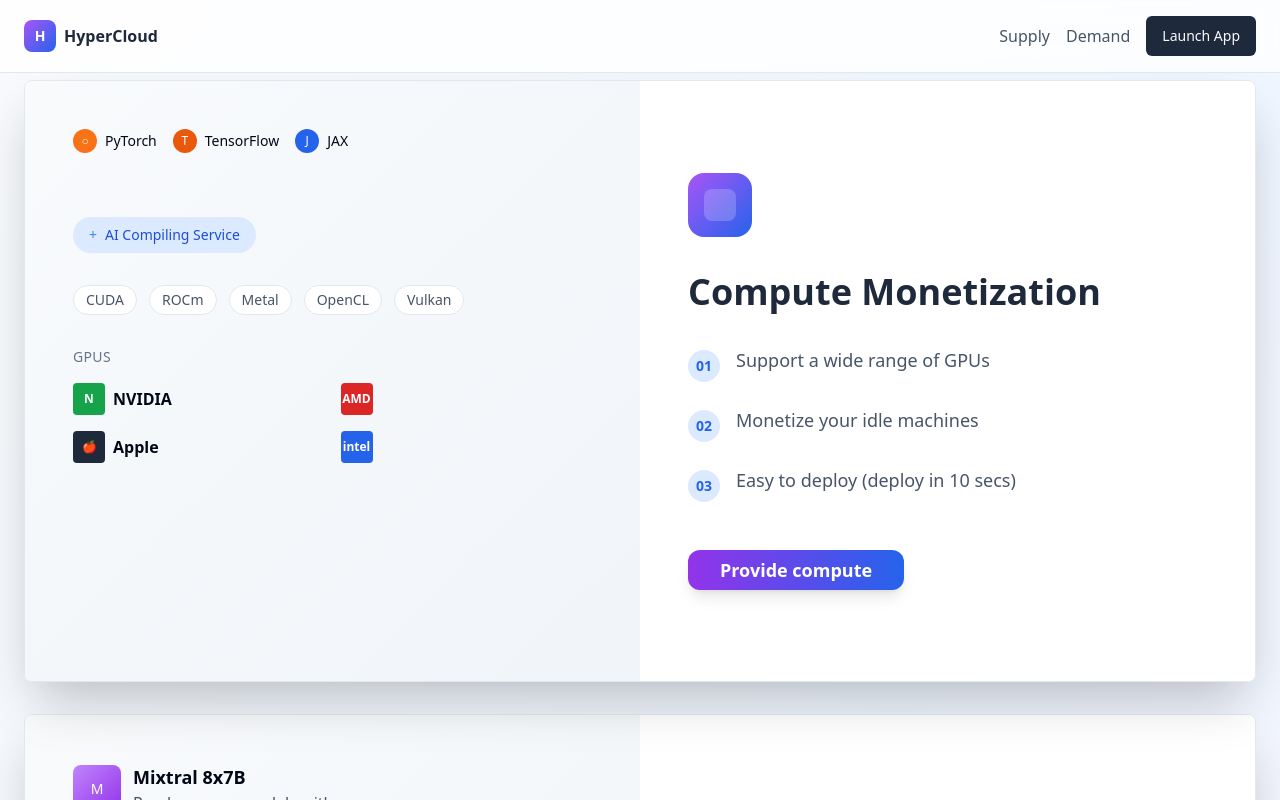
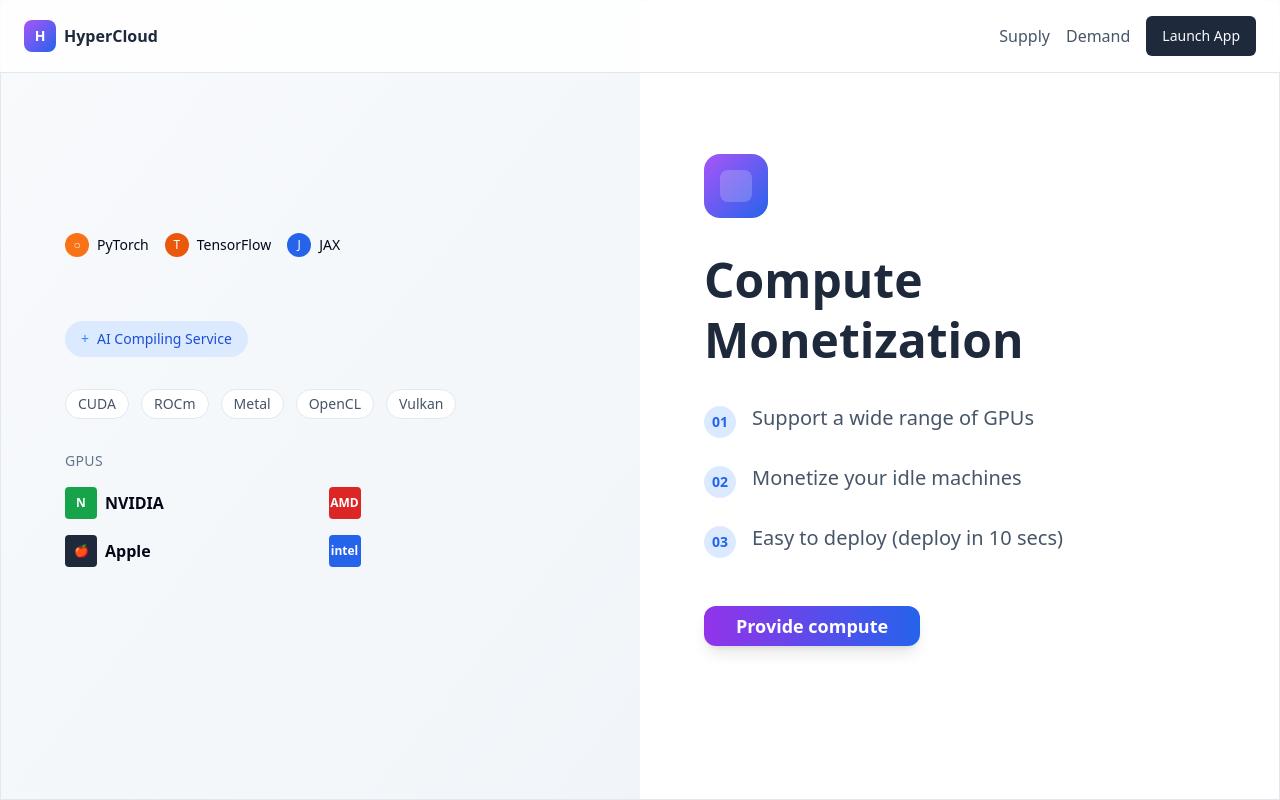
Before and after one commit to Nloperena/ForzaBuilt.com, a React (Vite) app: page / in a window 1280 px wide. Shown: the top 800 px of the page. Built offline with nearby package versions, Linux system fonts and the light colour scheme.

Commit message:
Implement full-width, full-height cards
Cards should take up the full width and height of the display, with subsequent cards taking the place of the previous one on hover.

```diff
--- a/src/pages/Index.tsx
+++ b/src/pages/Index.tsx
@@ -62,7 +62,7 @@ const Index = () => {
   ];
 
   return (
-    <div className="min-h-screen bg-gradient-to-br from-slate-50 via-blue-50 to-purple-50">
+    <div className="relative">
       {/* Header */}
       <div className="fixed top-0 left-0 right-0 z-50 bg-white/80 backdrop-blur-md border-b border-slate-200">
         <div className="max-w-7xl mx-auto px-6 py-4 flex justify-between items-center">
@@ -81,30 +81,39 @@ const Index = () => {
       </div>
 
       {/* Main Content */}
-      <div className="pt-20 relative">
+      <div className="relative">
         {cards.map((card, index) => {
-          const offset = Math.max(0, scrollY - index * 400);
-          const scale = Math.max(0.85, 1 - offset * 0.0003);
-          const translateY = offset * 0.5;
-          const opacity = Math.max(0.3, 1 - offset * 0.002);
+          const cardHeight = window.innerHeight;
+          const cardStart = index * cardHeight;
+          const progress = Math.max(0, Math.min(1, (scrollY - cardStart) / cardHeight));
+          const nextCardProgress = Math.max(0, Math.min(1, (scrollY - cardStart - cardHeight) / cardHeight));
+
+          // Calculate transforms
+          const currentScale = 1 - progress * 0.05;
+          const currentTranslateY = progress * -50;
+          const isVisible = scrollY >= cardStart - cardHeight && scrollY < cardStart + cardHeight * 2;
 
           return (
             <div
               key={card.id}
-              className="sticky top-20 mb-8"
+              className="sticky top-0 w-full h-screen flex items-center justify-center"
               style={{
-                transform: `translateY(${translateY}px) scale(${scale})`,
-                opacity,
                 zIndex: cards.length - index,
               }}
             >
-              <div className="max-w-7xl mx-auto px-6">
-                <Card className="bg-white/90 backdrop-blur-lg border-slate-200 shadow-2xl overflow-hidden">
-                  <div className="grid grid-cols-1 lg:grid-cols-2 min-h-[600px]">
+              <div
+                className="w-full h-full"
+                style={{
+                  transform: `translateY(${currentTranslateY}px) scale(${currentScale})`,
+                  opacity: isVisible ? 1 - nextCardProgress : 0,
+                }}
+              >
+                <Card className="w-full h-full bg-white/95 backdrop-blur-lg border-slate-200 shadow-2xl overflow-hidden rounded-none">
+                  <div className="grid grid-cols-1 lg:grid-cols-2 h-full">
                     {/* Left Panel */}
-                    <div className="p-8 lg:p-12 bg-gradient-to-br from-slate-50 to-slate-100">
+                    <div className="p-8 lg:p-16 bg-gradient-to-br from-slate-50 to-slate-100 flex items-center">
                       {card.id === 'compute' && (
-                        <div className="space-y-8">
+                        <div className="space-y-8 w-full">
                           {/* Technologies */}
                           <div className="flex items-center space-x-4 mb-8">
                             <div className="flex items-center space-x-2">
@@ -176,7 +185,7 @@ const Index = () => {
                       )}
 
                       {card.id === 'inference' && (
-                        <div className="space-y-6">
+                        <div className="space-y-6 w-full">
                           {/* Model Header */}
                           <div className="flex items-center space-x-3">
                             <div className="w-12 h-12 bg-gradient-to-br from-purple-400 to-purple-600 rounded-lg flex items-center justify-center">
@@ -217,7 +226,7 @@ const Index = () => {
                       )}
 
                       {card.id === 'gpu-access' && (
-                        <div className="space-y-6">
+                        <div className="space-y-6 w-full">
                           {/* Supply/Demand Toggle */}
                           <div className="flex space-x-1 bg-slate-200 rounded-lg p-1 w-fit">
                             <button className="px-4 py-2 rounded-md bg-white shadow-sm text-sm font-medium">Supply</button>
@@ -255,7 +264,7 @@ const Index = () => {
                     </div>
 
                     {/* Right Panel */}
-                    <div className="p-8 lg:p-12 flex flex-col justify-center bg-white">
+                    <div className="p-8 lg:p-16 flex flex-col justify-center bg-white">
                       <div className="space-y-8">
                         {/* Icon */}
                         <div className="w-16 h-16 bg-gradient-to-br from-purple-500 to-blue-600 rounded-2xl flex items-center justify-center">
@@ -263,7 +272,7 @@ const Index = () => {
                         </div>
 
                         {/* Title */}
-                        <h2 className="text-4xl font-bold text-slate-800 leading-tight">
+                        <h2 className="text-5xl font-bold text-slate-800 leading-tight">
                           {card.title}
                         </h2>
 
@@ -276,7 +285,7 @@ const Index = () => {
                                   {String(i + 1).padStart(2, '0')}
                                 </span>
                               </div>
-                              <p className="text-lg text-slate-600 leading-relaxed">{feature}</p>
+                              <p className="text-xl text-slate-600 leading-relaxed">{feature}</p>
                             </div>
                           ))}
                         </div>
@@ -297,8 +306,8 @@ const Index = () => {
         })}
       </div>
 
-      {/* Footer Spacer */}
-      <div className="h-96"></div>
+      {/* Spacer to allow scrolling */}
+      <div style={{ height: `${cards.length * window.innerHeight}px` }} />
     </div>
   );
 };
```
